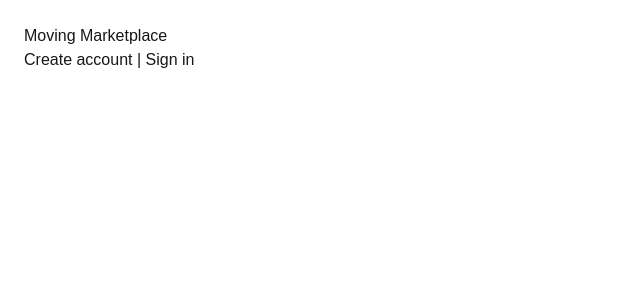
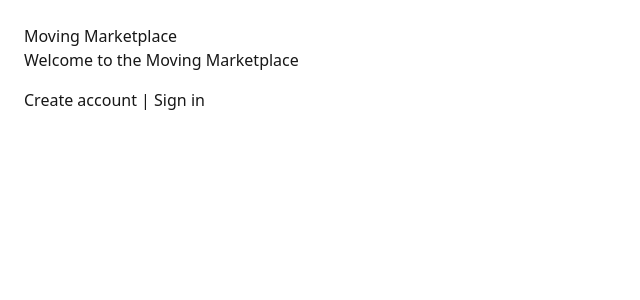
Before and after one commit to RSadmin94/moving-marketplace, a Next.js app: page / in a window 1280 px wide. Shown: the top 300 px of the page, without its empty margins (0-640 px from the left). Built offline with nearby package versions, Linux system fonts and the light colour scheme.

Commit message:
Fix: homepage auth links

```diff
--- a/app/page.tsx
+++ b/app/page.tsx
@@ -2,9 +2,11 @@ import Link from "next/link";
 
 export default function Page() {
   return (
-    <main style={{ padding: 24 }}>
+    <main style={{ padding: 24, fontFamily: "system-ui" }}>
       <h1>Moving Marketplace</h1>
-      <p>
+      <p>Welcome to the Moving Marketplace</p>
+
+      <p style={{ marginTop: 16 }}>
         <Link href="/sign-up">Create account</Link>
         {" | "}
         <Link href="/sign-in">Sign in</Link>
```
